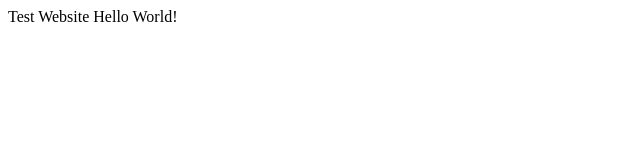
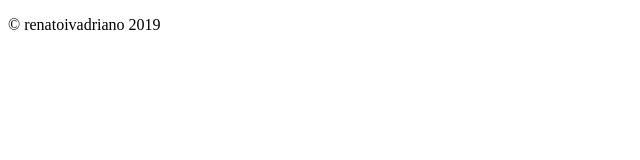
Before and after one commit to renatoivadriano/renatoivadriano.github.io, a plain HTML site: page index.html in a window 1280 px wide. Shown: the whole page, without its empty margins (0-640 px from the left). Drawn offline with Linux system fonts and the light colour scheme.

Commit message:
Update index.html

```diff
--- a/index.html
+++ b/index.html
@@ -1,10 +1,14 @@
 <!DOCTYPE html>
 <html>
-<head>
-	<title>Renato Adriano IV</title>
-</head>
-<body>
-	Test Website
-	Hello World!
-</body>
+	<head>
+		<title>Renato Adriano IV</title>
+	</head>
+	<body>
+		<nav></nav>
+		<article></article>
+		<footer>
+			<p>&copy; renatoivadriano 2019</p>
+			<p></p>
+		</footer>
+	</body>
 </html>
```
